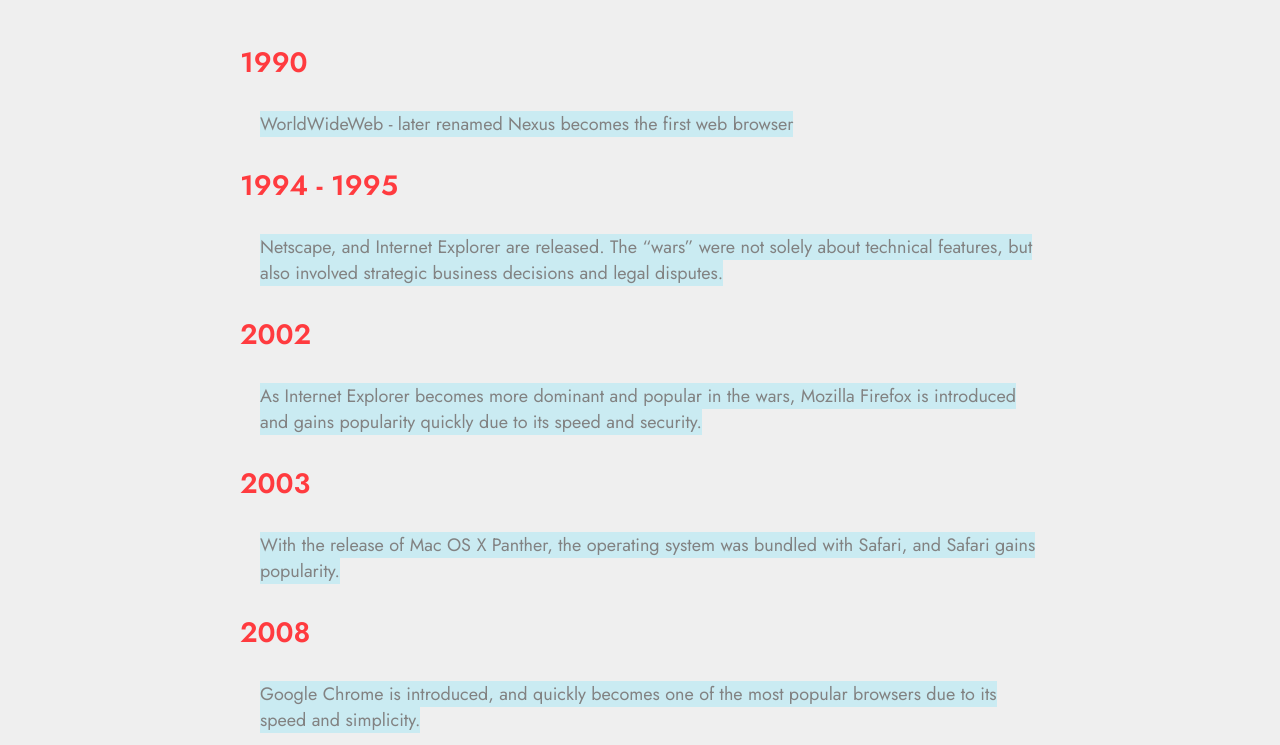
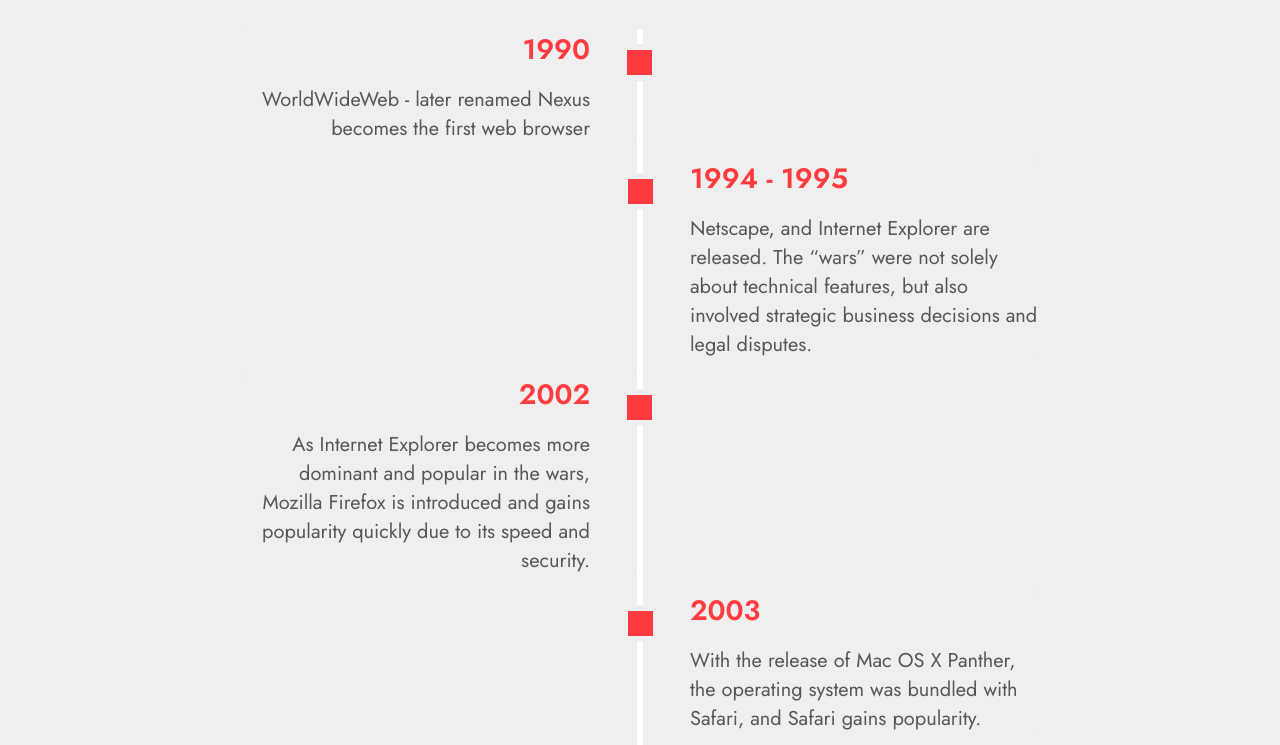
Before and after one commit to Lehigh-University-Design/project-1-dsw225, a plain HTML site: page index.html in a window 1280 px wide. Shown: the part 806-1551 px from the top of the page. Drawn offline with Linux system fonts and the light colour scheme.

Commit message:
Added somewhat finished html, styles for navigation and main page as well as updated navigation sites

```diff
--- a/css/navigation.css
+++ b/css/navigation.css
@@ -23,6 +23,7 @@
         line-height: 100%;
         color: var(--color-text);
     }
+    z-index: 2;
 }
 
 .navbar-name {
@@ -39,7 +40,6 @@
 .navbar a {
     text-decoration: none;
     font-size: larger;
-    font-weight: bold;
     margin-left: 20px;
     color: var(--color-link);
 }
--- a/css/style.css
+++ b/css/style.css
@@ -1,7 +1,7 @@
 :root {
     --color-theme: #EFEFEF;
     --color-theme-accent: #FF3B3F;
-    --color-theme-light: #828282;
+    --color-theme-light: #575757;
     --color-theme-light-faded: #CAEBF2;
 
     /**
@@ -37,6 +37,100 @@ body {
     align-items: center;
 }
 
+.first-desc{
+    margin: 0px 0px 200px 0px;
+}
+
+.second-desc{
+    text-align: center;
+    margin: 100px 0px 200px 0px;
+}
+
+.timeline {
+    position: relative;
+    max-width: 800px;
+    margin: 0 auto;
+}
+
+
+.timeline::after {
+    content: '';
+    position: absolute;
+    width: 6px;
+    background-color: white;
+    top: 0;
+    bottom: 0;
+    left: 50%;
+    margin-left: -3px;
+}
+
+.container {
+    position: relative;
+    background-color: var(--color-theme);
+    width: calc(50%);
+}
+
+.container::after {
+    content: '';
+    position: absolute;
+    width: 25px;
+    height: 25px;
+    right: -18px;
+    background-color: var(--color-theme-accent);
+    border: 6px solid var(--color-theme);
+    top: 15px;
+    //border-radius: 50%;
+    z-index: 1;
+}
+
+
+.left {
+left: 0;
+}
+
+.right {
+left: 50%;
+}
+
+.right::after {
+left: -18px;
+}
+
+.content_left {
+    padding: 0px 50px 0px 0px;
+    text-align: right;
+    background-color: var(--color-theme);
+    position: relative;
+    border-radius: 6px;
+}
+.content_right {
+    padding: 0px 0px 0px 50px;
+    background-color: var(--color-theme);
+    position: relative;
+    border-radius: 6px;
+}
+
+@media screen and (max-width: 800px) {
+/* Place the timelime to the left */
+.timeline::after {
+    left: 31px;
+}
+
+.container {
+    width: 100%;
+    padding-left: 70px;
+    padding-right: 25px;
+}
+
+.left::after, .right::after {
+    left: 15px;
+}
+
+.right {
+    left: 0%;
+}
+}
+
 h1 {
     font-weight: 600;
     font-size: 60px;
@@ -46,15 +140,22 @@ h3, h4 {
     font-size: 28px;
     font-weight: 600;
     color: var(--color-theme-accent);
+    margin: 15px 0px;
   }
 
-p {
+h2 {
+    font-weight: 400;
     margin-left: 20px;
-    font-size: 18px;
-    color: var(--color-theme-light);
+    font-size: 25px;
+    color: var(--color-theme-accent);
 }
 p span {
     background-color: var(--color-theme-light-faded);
+}
+
+p{
+    margin:0;
+    font-size: 20px;
 }
 
 .content-wrapper {
--- a/index.html
+++ b/index.html
@@ -17,31 +17,54 @@
             <div class="first-block">
                 <div class="first-container">
                     <h1>Browser Wars</h1>
+                    <h2 class="first-desc">The browser wars were a competitive period in the late 1990s and early 2000s between Internet Explorer and Netscape Navigator, driving innovation in web browsers. Internet Explorer eventually gained dominance, but the era paved the way for alternative browsers like Firefox and Chrome.</h2>
                 </div>
             </div>
 
             <div class="timeline">
+                <div class="timeline">
+                    <div class="container left">
+                      <div class="content_left">
                         <h3>1990</h3>
-                <p><span>WorldWideWeb - later renamed Nexus becomes the first web browser</span></p>
-
+                            <p>WorldWideWeb - later renamed Nexus becomes the first web browser</p>
+                      </div>
+                    </div>
+                    <div class="container right">
+                      <div class="content_right">
                         <h3>1994 - 1995</h3>
-                <p><span>Netscape, and Internet Explorer are released. The “wars” were not solely about technical features, but also involved strategic business decisions and legal disputes.</span></p>
-
+                        <p>Netscape, and Internet Explorer are released. The “wars” were not solely about technical features, but also involved strategic business decisions and legal disputes.</p>
+                      </div>
+                    </div>
+                    <div class="container left">
+                        <div class="content_left">
                           <h3>2002</h3>
-                <p><span>As Internet Explorer becomes more dominant and popular in the wars, Mozilla Firefox is introduced and gains popularity quickly due to its speed and security.</span></p>
-
-
+                              <p>As Internet Explorer becomes more dominant and popular in the wars, Mozilla Firefox is introduced and gains popularity quickly due to its speed and security.</p>
+                        </div>
+                      </div>
+                      <div class="container right">
+                        <div class="content_right">
                           <h3>2003</h3>
-                <p><span>With the release of Mac OS X Panther, the operating system was bundled with Safari, and Safari gains popularity.</span></p>
-
+                          <p>With the release of Mac OS X Panther, the operating system was bundled with Safari, and Safari gains popularity.</p>
+                        </div>
+                      </div>
+                      <div class="container left">
+                        <div class="content_left">
                           <h3>2008</h3>
-                <p><span>Google Chrome is introduced, and quickly becomes one of the most popular browsers due to its speed and simplicity.</span></p>
-
+                              <p>Google Chrome is introduced, and quickly becomes one of the most popular browsers due to its speed and simplicity.</p>
+                        </div>
+                      </div>
+                      <div class="container right">
+                        <div class="content_right">
                           <h3>2013</h3>
-                <p><span>Microsoft Edge becomes Microsofts premier browser and is built off the Chromium (Chrome) Engine.</span></p>
+                          <p>Microsoft Edge becomes Microsofts premier browser and is built off the Chromium (Chrome) Engine.</p>
+                        </div>
+                      </div>
+                  </div>
 
             </div>
+            <h2 class="second-desc">Today, the echoes of the browser wars persist in the diverse array of modern browsers, each tailored to user needs. This era of fierce competition laid the foundation for ongoing innovation, ensuring a dynamic and user-friendly internet experience that we continue to benefit from today.</h2>
         </div>
+
 
         <footer>
             <nav class="navbar">
```
Lines whose indentation alone changed are shown as unchanged.
